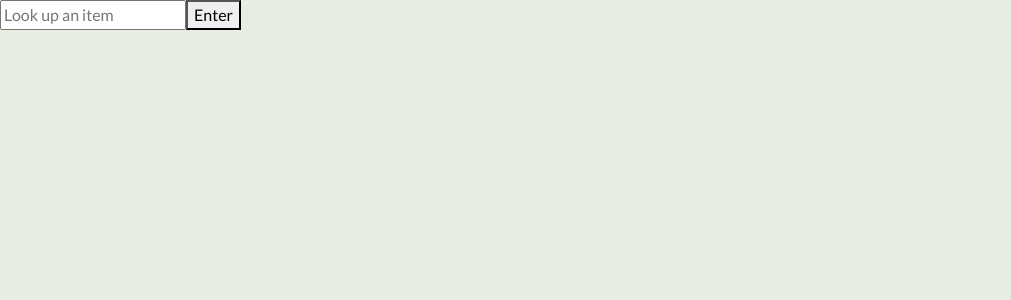
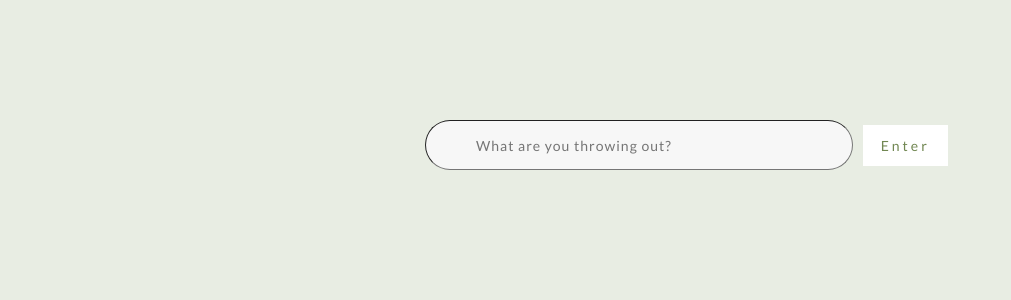
Before and after one commit to MartaSolomianko/waste-management-project, a Flask app: page /profile/search in a window 1280 px wide. Shown: the part 55-355 px from the top of the page, without its empty margins (0-1011 px from the left). Run offline with Flask 2, Linux system fonts and the light colour scheme; the visitor is signed in with stand-in values (Sample User, id 1); some libraries are stand-ins or nearby versions.

Commit message:
WIP styling for React search page

```diff
--- /dev/null
+++ b/static/css/search.css
@@ -0,0 +1,37 @@
+/* STYLES FOR SEARCH PAGE IN REACT */
+.search-form {
+    position: relative;
+    padding-top: 50px;
+    padding-left: 425px;
+}
+
+.search-input {
+    font-style: normal;
+    font-weight: 400;
+    font-size: 14px;
+    letter-spacing: 1px;
+    height: 50px;
+    background: #f7f7f7;
+    border-radius: 25px;
+    border-width: 1px;
+    width: 50%;
+    padding-left: 50px;
+    outline: none;
+
+}
+
+.search-btn {
+    background-color: white;
+    border-color: transparent;
+    width: 10%;
+    color: #718752;
+    font-size: 14px;
+    letter-spacing: 3px;
+    padding: 8px 0px 8px 0px;
+    margin-left: 10px;
+}
+
+.search-btn:hover {
+    background-color: #718752;
+    color: white;
+}
--- a/static/search.jsx
+++ b/static/search.jsx
@@ -57,15 +57,17 @@ function SearchForm() {
     }
     return (
     <React.Fragment>
-    <label htmlFor="searchItem">
+    <form className="search-form">
+    <label htmlFor="searchItem"></label>
         <input
         value={name}
+        className="search-input"
         onChange={(event) => setName(event.target.value)}
         id="searchItem"
-        placeholder="Look up an item">
+        placeholder="What are you throwing out?">
         </input>
-    </label>
-    <button onClick={handleSubmit}>Enter</button>
+    <button className="search-btn" onClick={handleSubmit}>Enter</button>
+    </form>
     {/* if there is an error message for a search not found in db, this allows the error to appear on page */}
     { error && <div> {error} </div> }
     {/* using display name becuase I did not want the search results to appear on the page until a user clicks the enter button */}
--- a/templates/base.html
+++ b/templates/base.html
@@ -10,12 +10,14 @@
     <link rel="preconnect" href="https://fonts.googleapis.com">
     <link rel="preconnect" href="https://fonts.gstatic.com" crossorigin>
     <link href="https://fonts.googleapis.com/css2?family=Lato:ital,wght@0,300;0,400;0,700;0,900;1,400&display=swap" rel="stylesheet">
-    <!-- My CSS -->
+    <!-- Base CSS -->
     <link href="/static/css/styles.css" rel="stylesheet">
     <!-- Homepage style sheet -->
     <link href="/static/css/homepage.css" rel="stylesheet">
     <!-- Profile style sheet -->
     <link href="/static/css/profile.css" rel="stylesheet">
+    <!-- Search style sheet -->
+    <link href="/static/css/search.css" rel="stylesheet">
 
     <!-- JavaScript Bundle with Popper -->
     <script src="https://cdn.jsdelivr.net/npm/bootstrap@5.2.2/dist/js/bootstrap.bundle.min.js" integrity="sha384-OERcA2EqjJCMA+/3y+gxIOqMEjwtxJY7qPCqsdltbNJuaOe923+mo//f6V8Qbsw3" crossorigin="anonymous"></script>
```
